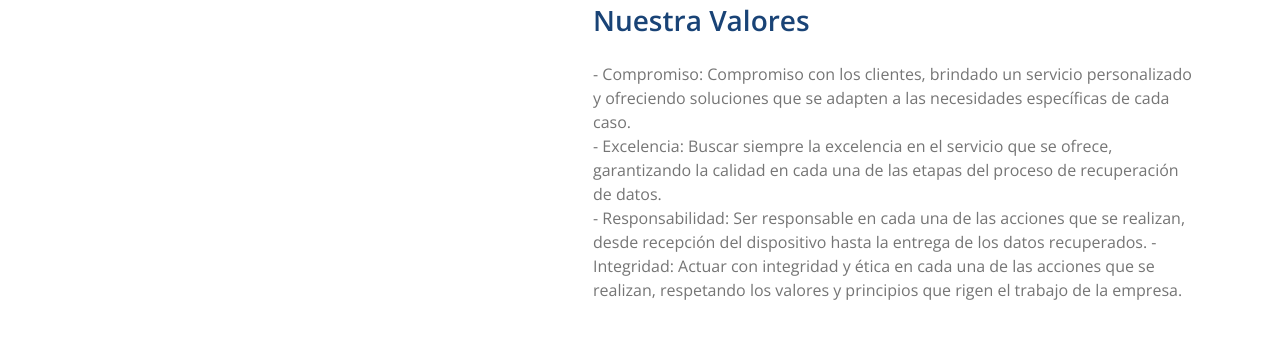
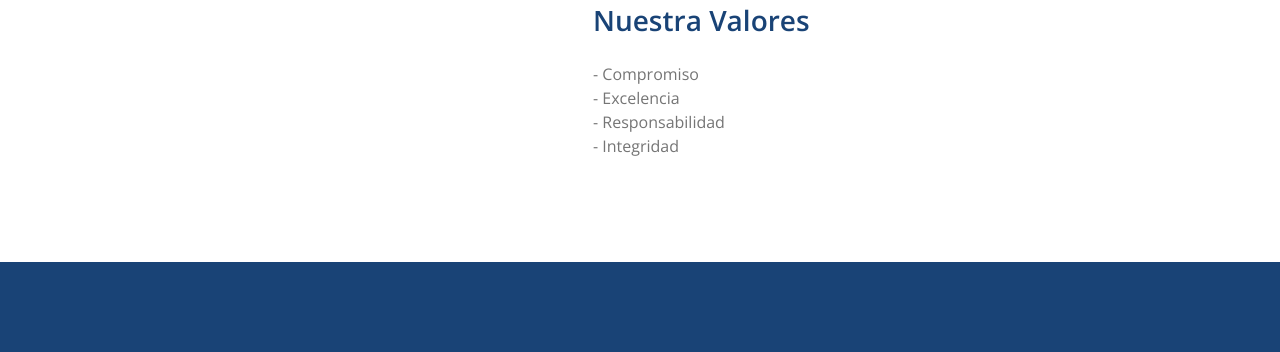
Before and after one commit to TheDaniel23xd/MOBILE-DATA-RECOVERY-SOLUTIONSOLUTIONS, a plain HTML site: page about.html in a window 1280 px wide. Shown: the part 1196-1548 px from the top of the page. Drawn offline with nearby package versions, Linux system fonts and the light colour scheme.

Commit message:
Cambios en el contenido

```diff
--- a/about.html
+++ b/about.html
@@ -161,17 +161,10 @@
                         mejor opción, que brinde conocimiento del verdadero valor de los datos
                         informáticos.</p>
                         <h3 class="mb-4">Nuestra Valores</h3>
-                    <p class="mb-2"> - Compromiso: Compromiso con los clientes, brindado un servicio
-                        personalizado y ofreciendo soluciones que se adapten a las necesidades
-                        específicas de cada caso.<br>
-                        - Excelencia: Buscar siempre la excelencia en el servicio que se ofrece,
-                        garantizando la calidad en cada una de las etapas del proceso de recuperación
-                        de datos.<br>
-                        - Responsabilidad: Ser responsable en cada una de las acciones que se
-                        realizan, desde recepción del dispositivo hasta la entrega de los datos
-                        recuperados.
-                        - Integridad: Actuar con integridad y ética en cada una de las acciones que se
-                        realizan, respetando los valores y principios que rigen el trabajo de la empresa.</p>
+                    <p class="mb-2"> - Compromiso<br>
+                                     - Excelencia<br>
+                                    - Responsabilidad<br>
+                                    - Integridad</p>
                 </div>
             </div>
         </div>
```
Also changed, not shown: contact.html (+1 -1 lines), service.html (+1 -1 lines).
